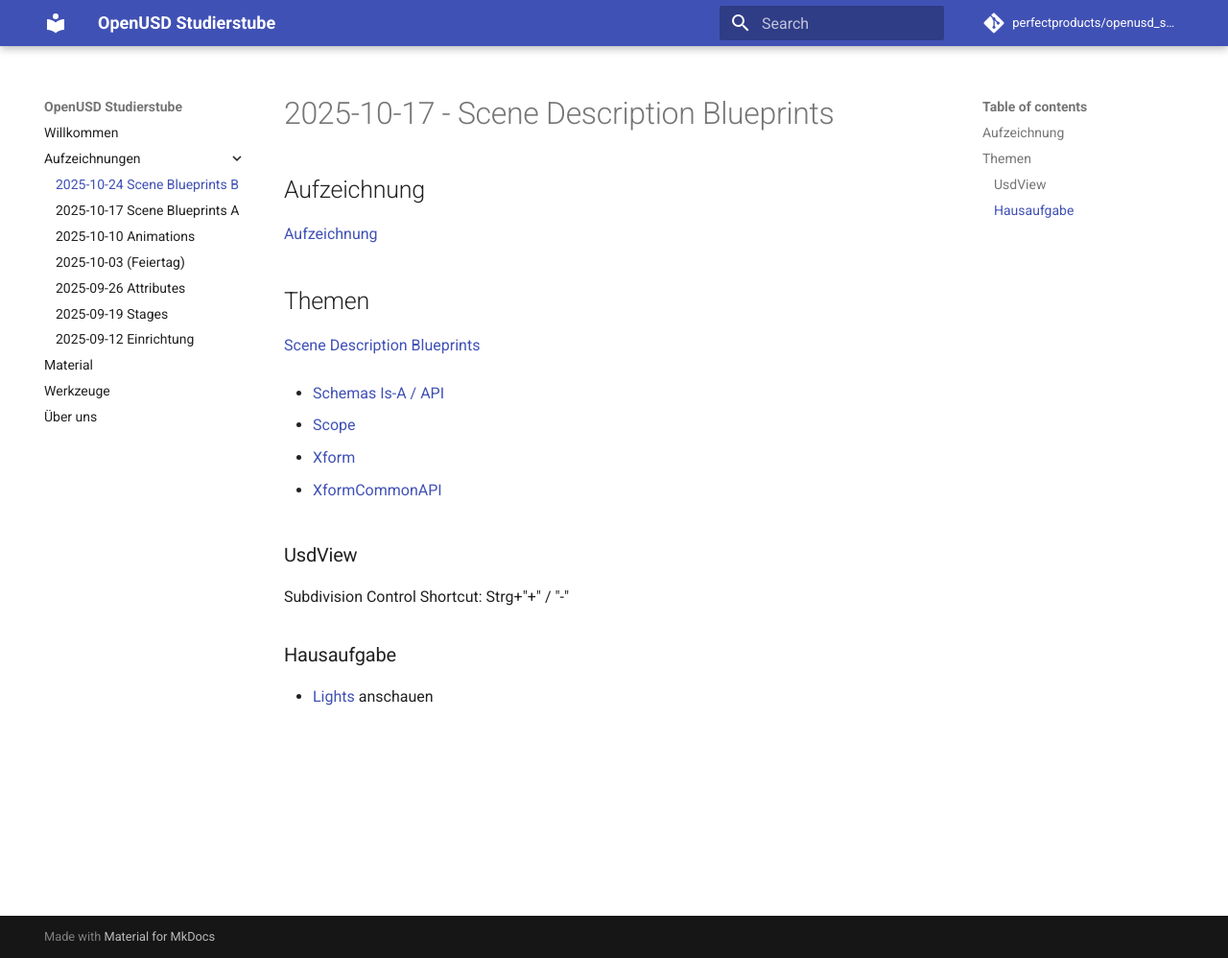
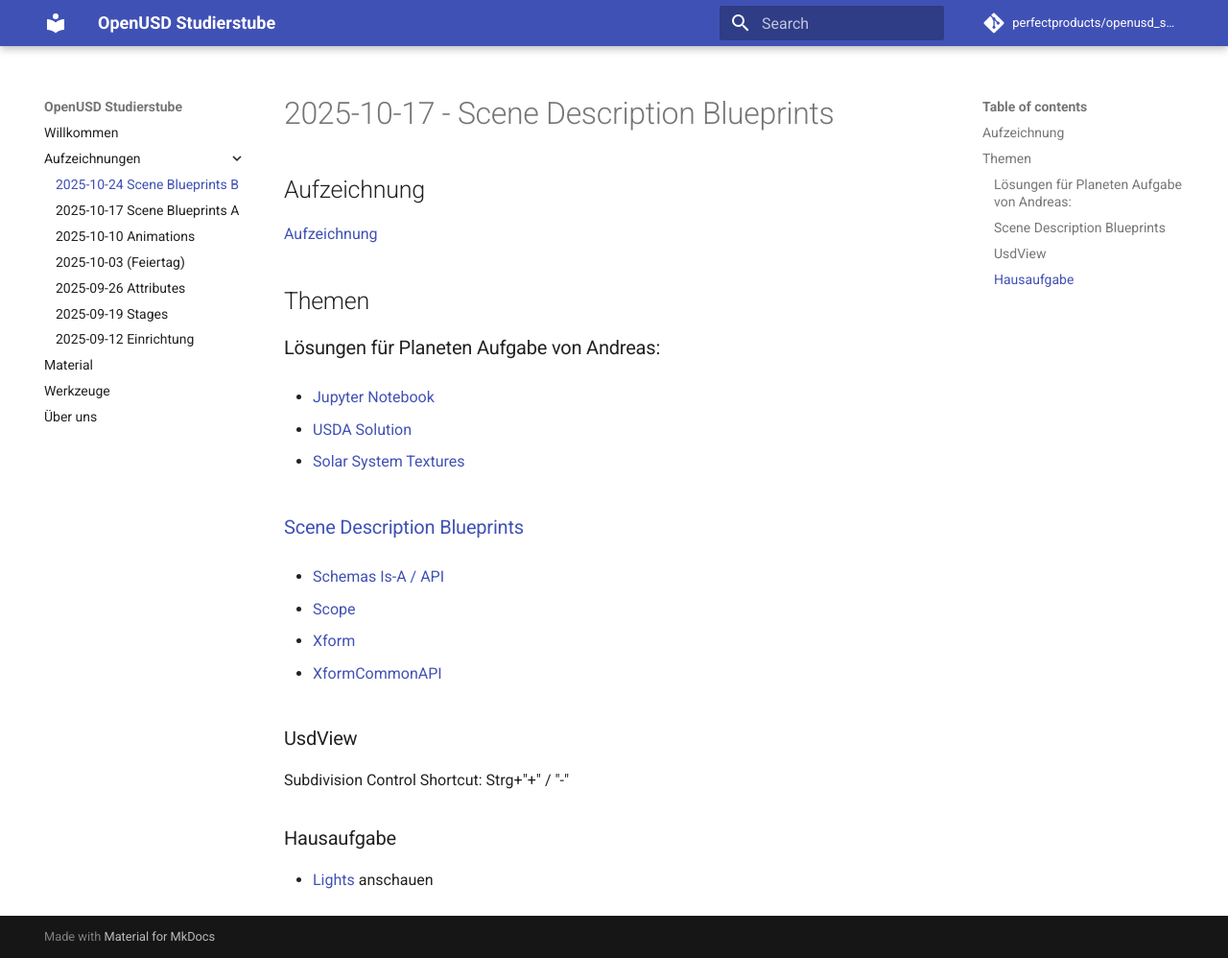
Before and after one commit to perfectproducts/openusd_studierstube, an MkDocs documentation site: the page built from docs/aufzeichnungen/2025-10-24/notes.md, in a window 1280 px wide and 998 px high. Shown: the whole window at 96% size. Built offline with MkDocs 1.6.1 and Material for MkDocs 9.7.7, drawn with Linux system fonts in a browser that asks for light colours; comment, search, counter and statistics services are not loaded.

Commit message:
added homework

```diff
--- a/docs/aufzeichnungen/2025-10-24/notes.md
+++ b/docs/aufzeichnungen/2025-10-24/notes.md
@@ -6,7 +6,15 @@
 
 ## Themen
 
-[Scene Description Blueprints](https://docs.nvidia.com/learn-openusd/latest/scene-description-blueprints/index.html)
+### Lösungen für Planeten Aufgabe von Andreas:
+
+* [Jupyter Notebook](./Homework2-Solarsystem.ipynb)
+
+* [USDA Solution](./Animated_Solarsystem.usda)
+
+* [Solar System Textures](https://www.solarsystemscope.com/textures/)
+
+### [Scene Description Blueprints](https://docs.nvidia.com/learn-openusd/latest/scene-description-blueprints/index.html)
 
 - [Schemas Is-A / API](https://docs.nvidia.com/learn-openusd/latest/scene-description-blueprints/schemas.html)
 
```
Also changed, not shown: docs/aufzeichnungen/2025-10-24/Homework2-Solarsystem.ipynb (added), 1 other file.
